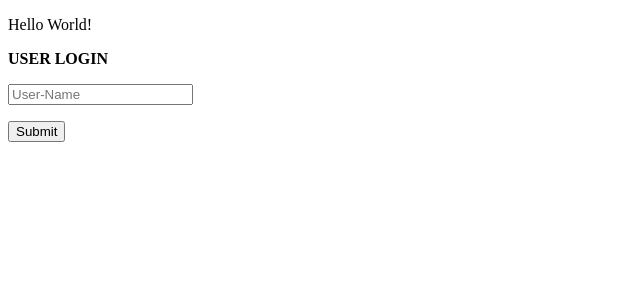
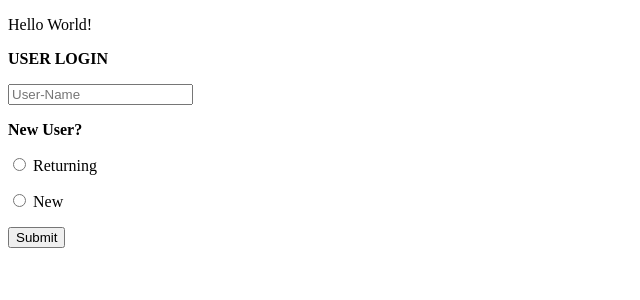
Before and after one commit to dchang21/2023Group6, a Flask app: page /index in a window 1280 px wide. Shown: the top 300 px of the page, without its empty margins (0-640 px from the left). Run offline with Flask 3, Linux system fonts and the light colour scheme; data that the repository does not hold is empty.

Commit message:
Updated template for testing with correct names.

```diff
--- a/eureka/__init__.py
+++ b/eureka/__init__.py
@@ -30,5 +30,12 @@ def create_app(test_config=None):# can change nape of "app"
 
     @app.route('/index', methods=('GET', 'POST'))
     def index():
-        return render_template('index.html', test_message="Hello World!")
+        if request.method=='POST':
+            username = request.form['username']
+            newuser = request.form['newuser']
+            todosTEST.insert_one({'username': username, 'newuser': newuser})
+            return redirect(url_for('index'))
+
+        all_todos = todosTEST.find()
+        return render_template('index.html', test_message="Hello World!", todosTEST=all_todos)
     return app
--- a/eureka/templates/index.html
+++ b/eureka/templates/index.html
@@ -13,8 +13,19 @@
                 <b><label for="content">USER LOGIN</label></b>
             </p>
             <p>
-                <input type="text" name="content"
+                <input type="text" name="username"
                     placeholder="User-Name"></input>
+            </p>
+            <p>
+                <b><label for="newuser">New User?</label></b>
+            </p>
+            <p>
+                <input id="newuser-0" name="newuser" type="radio" value="Returning">
+                <label for="newuser-0">Returning</label>
+            </p>
+            <p>
+                <input id="newuser-1" name="newuser" type="radio" value="New">
+                <label for="newuser-1">New</label>
             </p>
             <button type="submit">Submit</button>
         </form>
```
